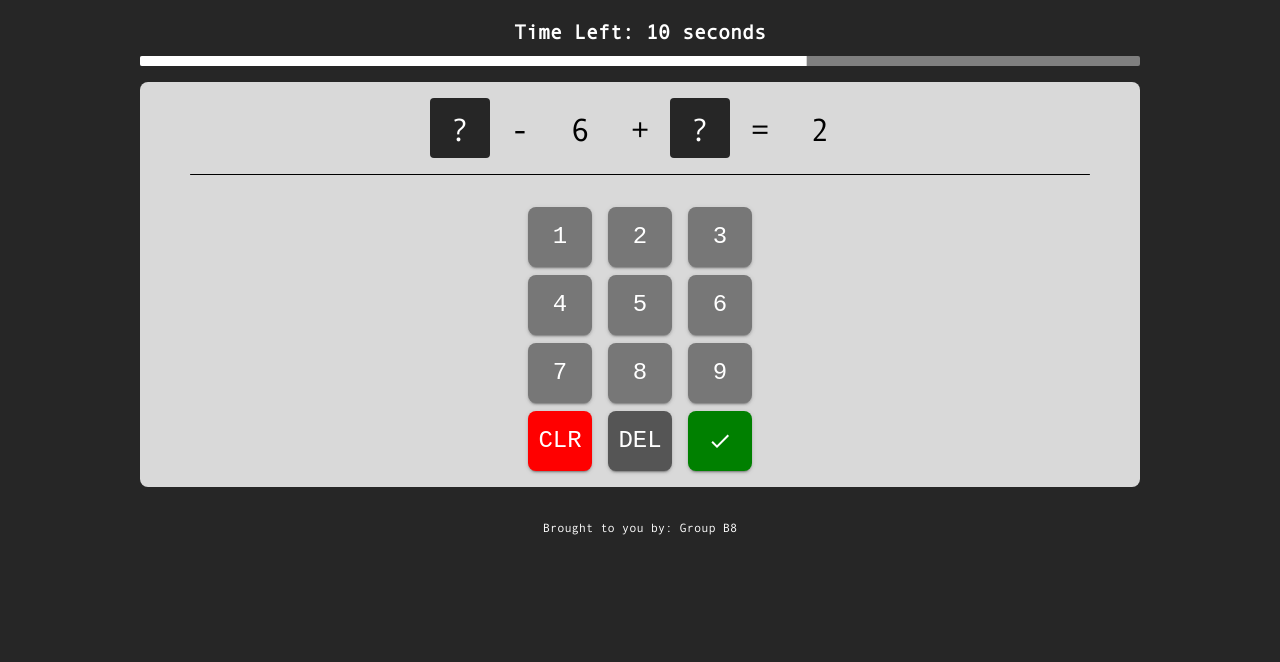
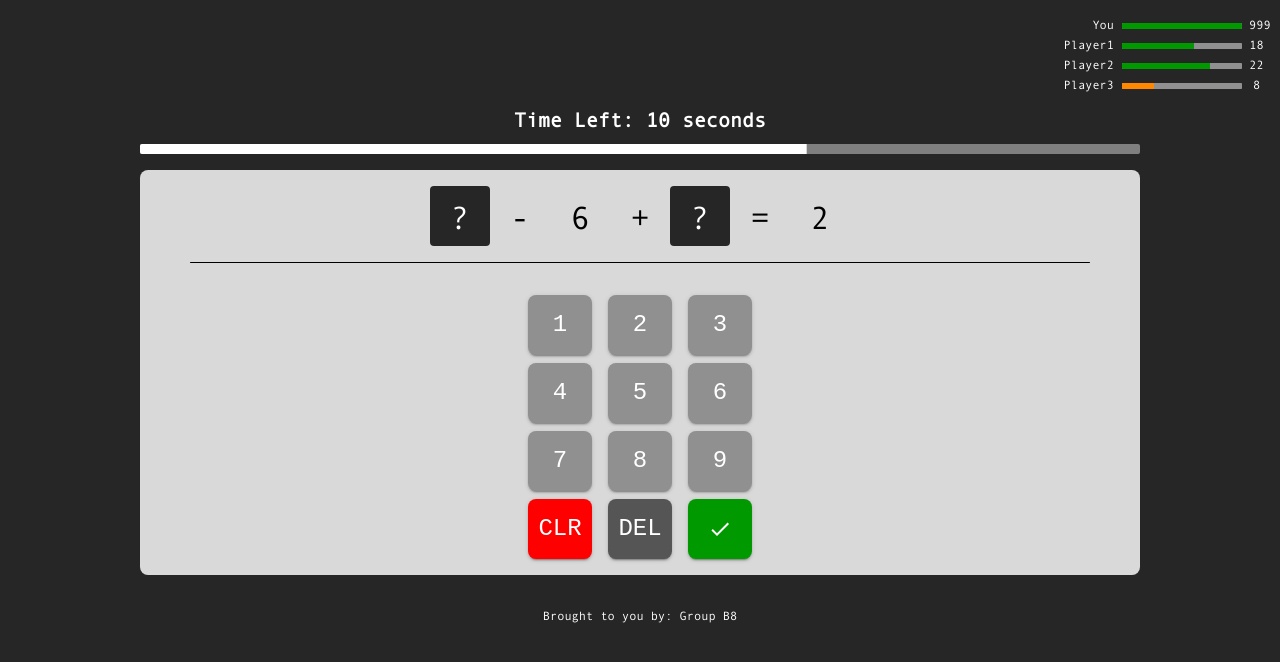
Before and after one commit to listenrwt/fill-in-the-math-client, a Next.js app: page /game in a window 1280 px wide. Shown: the top 662 px of the page. Built offline with nearby package versions, Linux system fonts and the light colour scheme; no server answers.

Commit message:
feat: in-game leaderboard

```diff
--- /dev/null
+++ b/src/app/components/game/in_game_leaderboard.tsx
@@ -0,0 +1,113 @@
+// File: CompactLeaderboard.tsx
+import React, { useEffect, useState } from 'react';
+
+import { Box, LinearProgress, Stack, Typography } from '@mui/material';
+import io, { Socket } from 'socket.io-client';
+
+// Define Player interface
+interface Player {
+  id: number;
+  username: string;
+  hp: number; // HP represented as seconds left
+  maxHp: number; // Maximum HP value
+}
+
+const CompactLeaderboard = () => {
+  // State to store player data
+  const [players, setPlayers] = useState<Player[]>([]);
+  // Connect to the backend server
+  const socket: Socket = io('http://localhost:3001');
+
+  useEffect(() => {
+    // Connect to game server
+    socket.on('connect', () => {
+      console.log('Connected to game server');
+      // Request initial player data
+      socket.emit('getPlayerStats');
+    });
+
+    // Listen for player stats updates
+    socket.on('playerStats', (data: Player[]) => {
+      console.log('Received player stats:', data);
+      setPlayers(data);
+    });
+
+    // Listen for individual player updates
+    socket.on('playerUpdate', (updatedPlayer: Player) => {
+      setPlayers((prevPlayers) =>
+        prevPlayers.map((player) => (player.id === updatedPlayer.id ? updatedPlayer : player))
+      );
+    });
+
+    // Cleanup
+    return () => {
+      socket.off('connect');
+      socket.off('playerStats');
+      socket.off('playerUpdate');
+      socket.disconnect();
+    };
+  }, []);
+
+  // For testing purposes, temporary data set
+  useEffect(() => {
+    if (players.length === 0) {
+      const samplePlayers: Player[] = [
+        { id: 0, username: 'You', hp: 999, maxHp: 1000 },
+        { id: 1, username: 'Player1', hp: 18, maxHp: 30 },
+        { id: 2, username: 'Player2', hp: 22, maxHp: 30 },
+        { id: 3, username: 'Player3', hp: 8, maxHp: 30 },
+      ];
+      setPlayers(samplePlayers);
+    }
+  }, [players]);
+
+  // Function to determine the color of the HP bar based on remaining HP percentage
+  const getHpColor = (hp: number, maxHp: number): string => {
+    const hpPercentage = (hp / maxHp) * 100;
+    if (hpPercentage <= 25) return '#FF0000'; // Red for low HP
+    if (hpPercentage <= 50) return '#FF8800'; // Orange for medium HP
+    return '#009900'; // Green for high HP
+  };
+
+  return (
+    <Box display="flex" alignItems="flex-end" justifyContent="flex-end">
+      <Stack mb={1} sx={{ width: 220 }}>
+        {players.map((player) => (
+          <Box
+            key={player.id}
+            sx={{
+              width: '100%',
+              display: 'flex',
+              alignItems: 'center',
+              justifyContent: 'flex-end',
+            }}
+          >
+            <Typography align="right" variant="caption" width="70px">
+              {player.username}
+            </Typography>
+            <LinearProgress
+              variant="determinate"
+              value={(player.hp / player.maxHp) * 100}
+              sx={{
+                maxWidth: 120,
+                width: '100%',
+                margin: '0 auto',
+                height: 6,
+                borderRadius: 0.2,
+                backgroundColor: '#909090',
+                '& .MuiLinearProgress-bar': {
+                  backgroundColor: getHpColor(player.hp, player.maxHp),
+                },
+              }}
+            />
+            <Typography align="center" width="15px" variant="caption">
+              {player.hp}
+            </Typography>
+          </Box>
+        ))}
+      </Stack>
+    </Box>
+  );
+};
+
+export default CompactLeaderboard;
--- a/src/app/components/game/ui/calculator_button.tsx
+++ b/src/app/components/game/ui/calculator_button.tsx
@@ -7,7 +7,7 @@ interface CalculatorButtonProps {
   onClick?: () => void;
   disabled?: boolean;
   selected?: boolean;
-  variant?: 'number' | 'delete' | 'back' | 'confirm';
+  variant?: 'number' | 'delete' | 'clear' | 'confirm';
 }
 
 export default function CalculatorButton({
@@ -18,20 +18,27 @@ export default function CalculatorButton({
   variant = 'number',
 }: CalculatorButtonProps) {
   const getButtonStyle = () => {
+    let style = {};
+
     switch (variant) {
       case 'delete':
-        return { bgcolor: 'red', color: 'white' };
-      case 'back':
-        return { bgcolor: '#555', color: 'white' };
+        style = { bgcolor: '#555555', color: '#FFFFFF' };
+        break;
+      case 'clear':
+        style = { bgcolor: '#FF0000', color: '#FFFFFF' };
+        break;
       case 'confirm':
-        return { bgcolor: 'green', color: 'white' };
+        style = { bgcolor: '#009900', color: '#FFFFFF' };
+        break;
       default:
-        return {
-          bgcolor: selected ? '#444' : '#777',
-          color: 'white',
-          opacity: disabled ? 0.5 : 1,
-        };
+        style = { bgcolor: '#909090', color: '#FFFFFF' };
     }
+
+    if (selected) {
+      style = { ...style, bgcolor: '#6C6C6C' };
+    }
+
+    return style;
   };
 
   return (
@@ -43,7 +50,7 @@ export default function CalculatorButton({
         fontSize: '1.5rem',
         borderRadius: 2,
         ...getButtonStyle(),
-        '&:hover': { opacity: disabled ? 0.5 : 0.8 },
+        '&:hover': { opacity: disabled ? 1 : 0.8 },
       }}
       onClick={onClick}
       disabled={disabled}
--- a/src/app/components/game/ui/calculator_panel.tsx
+++ b/src/app/components/game/ui/calculator_panel.tsx
@@ -62,10 +62,10 @@ export default function CalculatorPanel({
       </Grid>
       <Grid container justifyContent="center" spacing={2}>
         <Grid item>
-          <CalculatorButton value={'CLR'} text="CLR" variant="delete" onClick={onClear} />
+          <CalculatorButton value={'CLR'} text="CLR" variant="clear" onClick={onClear} />
         </Grid>
         <Grid item>
-          <CalculatorButton value={'DEL'} text="DEL" variant="back" onClick={onDeleteLast} />
+          <CalculatorButton value={'DEL'} text="DEL" variant="delete" onClick={onDeleteLast} />
         </Grid>
         <Grid item>
           <CalculatorButton value={'CON'} text="✔" variant="confirm" onClick={onSubmit} />
--- a/src/app/game/page.tsx
+++ b/src/app/game/page.tsx
@@ -3,16 +3,15 @@
 import { Grid2 } from '@mui/material';
 
 import GameContainer from '@/app/components/game/game_container';
-
-import InGameTimer from '../components/game/ui/in_game_timer';
+import InGameLeaderboard from '@/app/components/game/in_game_leaderboard';
+import InGameTimer from '@/app/components/game/ui/in_game_timer';
 
 // import Logo from '@/components/game_logo';
 
-// Remember to use the correct colour and fonts
 export default function Page() {
   return (
     <Grid2 p={2}>
-      {/* <InGameLeaderboard/> */}
+      <InGameLeaderboard />
       <InGameTimer duration={15} />
       <GameContainer />
     </Grid2>
```
